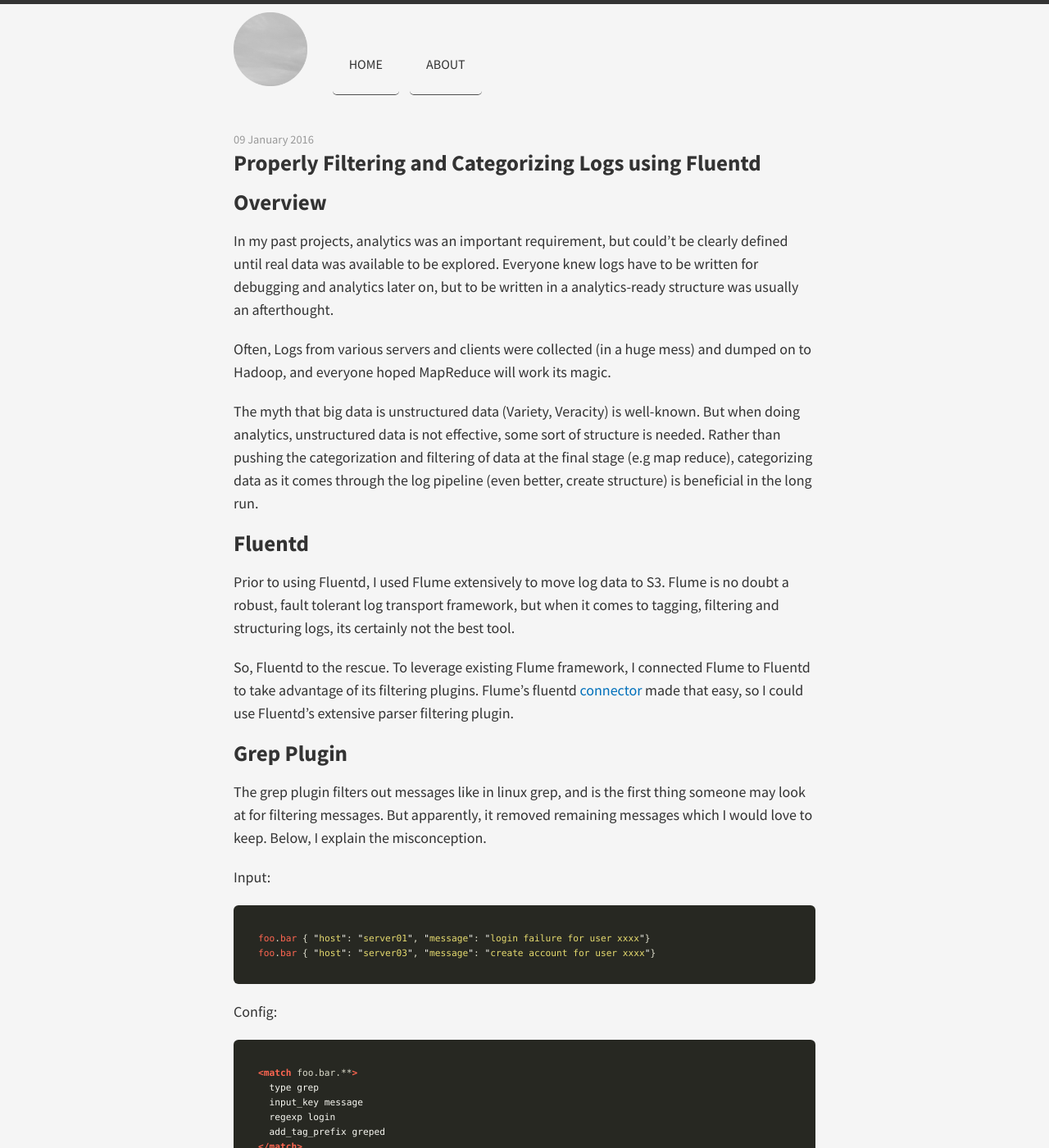
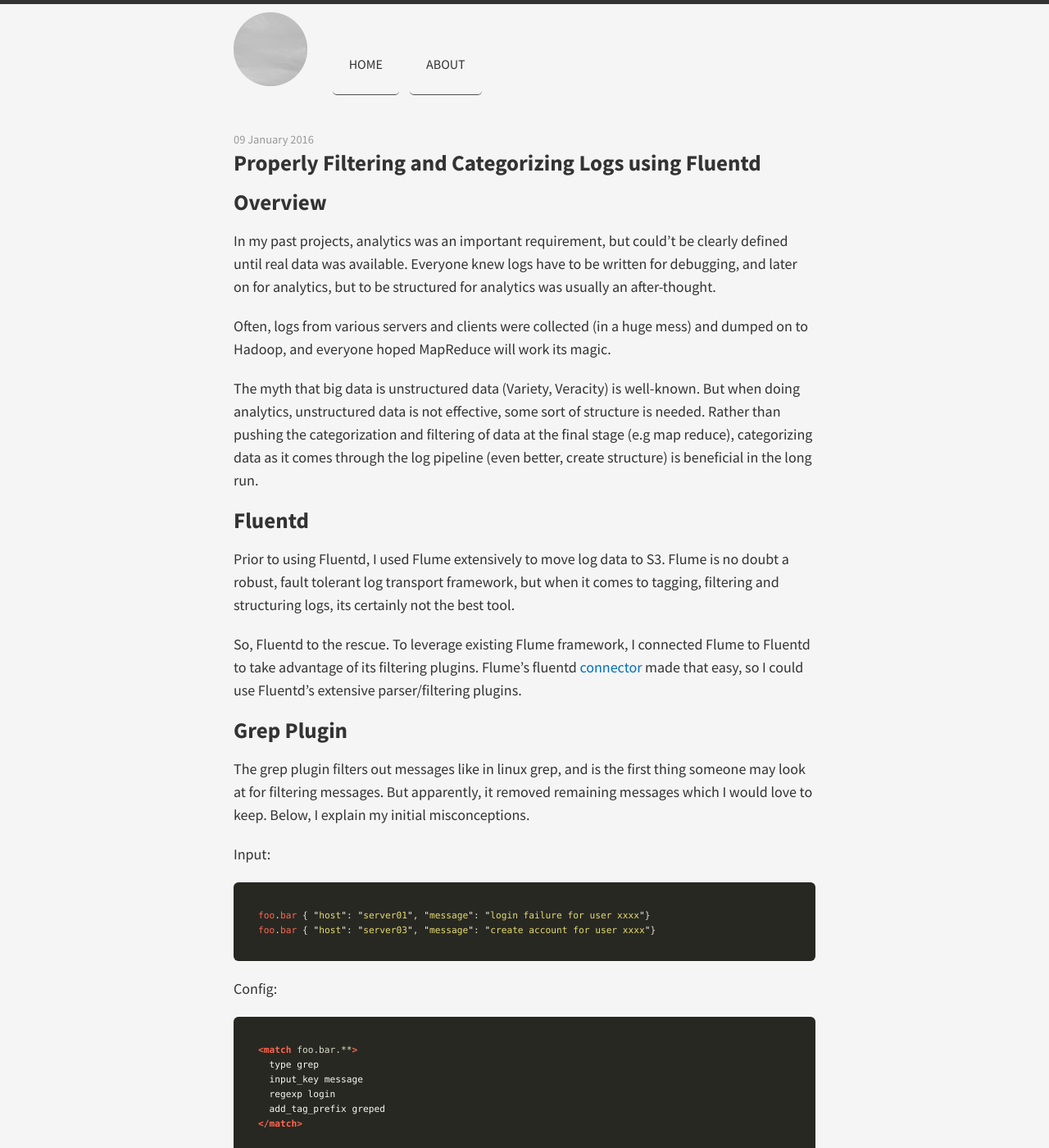
Before and after one commit to puyuan/puyuan.github.io, a Jekyll site: the page built from _posts/2016-01-09-how-to-properly-filter-and-categorize-logs-using-fluentd.md, in a window 1280 px wide and 1400 px high. Shown: the whole window at 82% size. Built offline with Jekyll 4.4.1, drawn with Linux system fonts in a browser that asks for light colours; nearby versions of some CDN libraries; Markdown is read by kramdown in place of the engine named in the settings; some of the changed text lies outside the part shown.

Commit message:
Update 2016-01-09-how-to-properly-filter-and-categorize-logs-using-fluentd.md

```diff
--- a/_posts/2016-01-09-how-to-properly-filter-and-categorize-logs-using-fluentd.md
+++ b/_posts/2016-01-09-how-to-properly-filter-and-categorize-logs-using-fluentd.md
@@ -7,20 +7,20 @@
 
 ## Overview
 
-In my past projects, analytics was an important requirement, but could't be clearly defined until real data was available to be explored. Everyone knew logs have to be written for debugging and analytics later on, but to be written in a analytics-ready structure was usually an afterthought.
+In my past projects, analytics was an important requirement, but could't be clearly defined until real data was available. Everyone knew logs have to be written for debugging, and later on for analytics, but to be structured for analytics was usually an after-thought.
 
-Often, Logs from various servers and clients were collected (in a huge mess) and dumped on to Hadoop, and everyone hoped MapReduce will work its magic.
+Often, logs from various servers and clients were collected (in a huge mess) and dumped on to Hadoop, and everyone hoped MapReduce will work its magic.
 
 The myth that big data is unstructured data (Variety, Veracity) is well-known. But when doing analytics, unstructured data is not effective, some sort of structure is needed. Rather than pushing the categorization and filtering of data at the final stage (e.g map reduce), categorizing data as it comes through the log pipeline (even better, create structure) is beneficial in the long run.
 
 ## Fluentd
 Prior to using Fluentd, I used Flume extensively to move log data to S3. Flume is no doubt a robust, fault tolerant log transport framework, but when it comes to tagging, filtering and structuring logs, its certainly not the best tool.
 
-So, Fluentd to the rescue. To leverage existing Flume framework, I connected Flume to Fluentd to take advantage of its filtering plugins. Flume's fluentd [connector](https://github.com/cosmo0920/flume-ng-fluentd-sink) made that easy, so I could use Fluentd's extensive parser filtering plugin.
+So, Fluentd to the rescue. To leverage existing Flume framework, I connected Flume to Fluentd to take advantage of its filtering plugins. Flume's fluentd [connector](https://github.com/cosmo0920/flume-ng-fluentd-sink) made that easy, so I could use Fluentd's extensive parser/filtering plugins.
 
 ## Grep Plugin
 
-The grep plugin filters out messages like in linux grep, and is the first thing someone may look at for filtering messages. But apparently, it removed remaining messages which I would love to keep. Below, I explain the misconception.
+The grep plugin filters out messages like in linux grep, and is the first thing someone may look at for filtering messages. But apparently, it removed remaining messages which I would love to keep. Below, I explain my initial misconceptions.
 
 Input:
 {% highlight javascript %}
@@ -44,7 +44,7 @@
 greped.foo.bar.logs { "host": "server01", "message": "login failure for user xxxx"}
 {% endhighlight %}
 
-When a record is dismissed by grep, say,  the 2nd entry above,  "create account for user xxx", it will be removed from the pipeline. It won't even be kept in foo.bar.logs event. Grep keeps the records you are interested, while removing all other records from the pipeline.
+Initially I thought grep would leave the 2nd messages above intact:  "create account for user xxx", in its original tag, but it was actually removed from the pipeline. i.e. it won't even be kept in foo.bar event. Grep keeps the records you are interested, while removing all other records from the pipeline.
 
 Below we will talk about how to keep those dismissed entries as well using the rewrite tag filter plugin.
 
```
